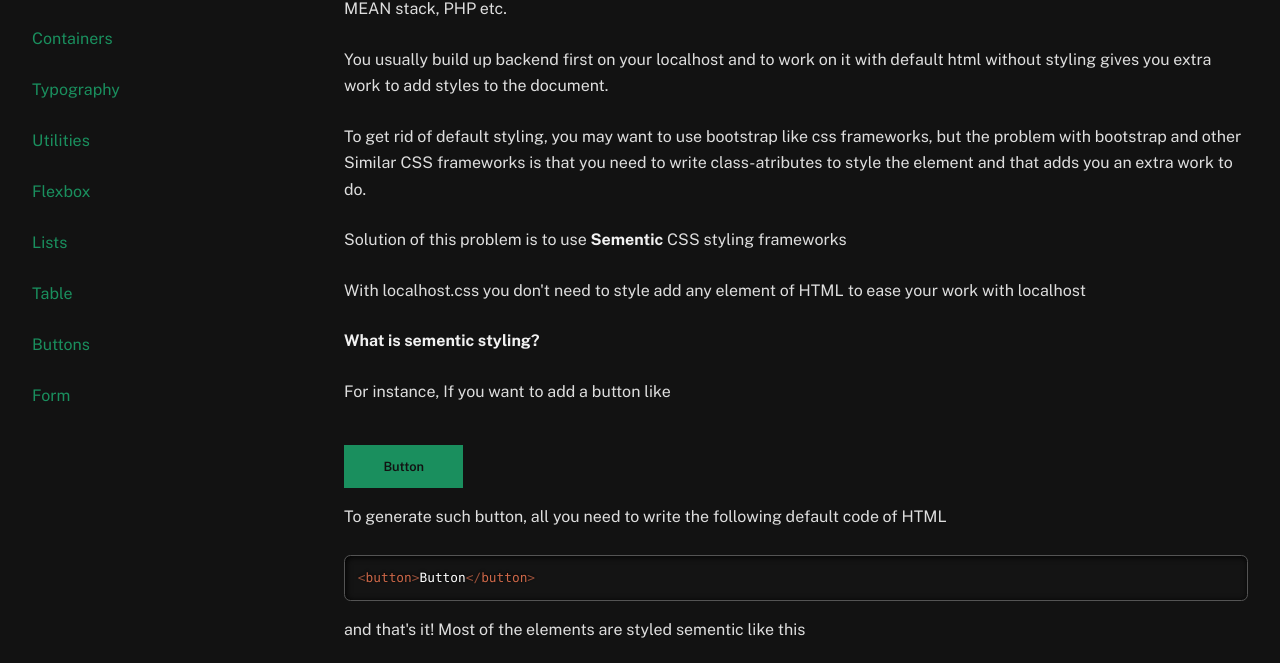
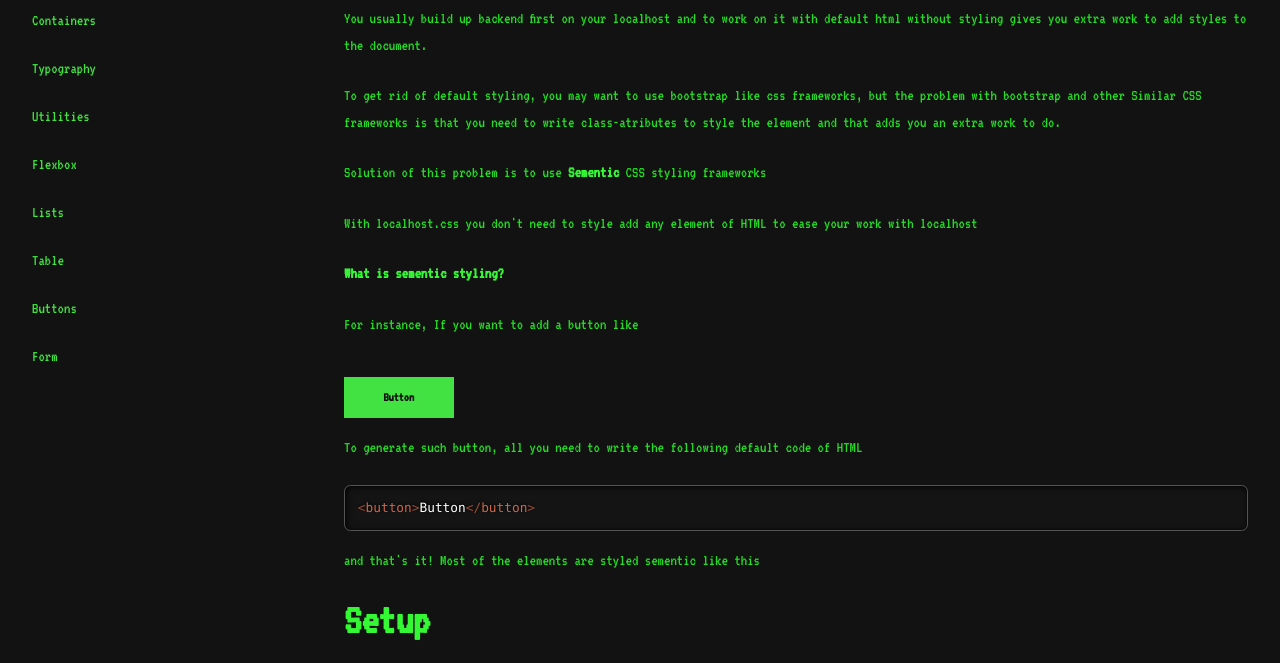
Before and after one commit to fewprojects/localhost, a plain HTML site: page index.html in a window 1280 px wide. Shown: the part 591-1254 px from the top of the page. Drawn offline with nearby package versions, Linux system fonts and the light colour scheme; some packages are replaced by stand-ins of ours; a script that the page names is missing.

Commit message:
hacker theme ADDED

```diff
--- a/index.html
+++ b/index.html
@@ -10,7 +10,7 @@
     <meta name="viewport" content="width=device-width, initial-scale=1.0">
     <title>Localhost CSS | Boilerplate for developers</title>
     <link rel="stylesheet" href="css/localhost/localhost.css">
-    <link rel="stylesheet" href="css/localhost/themes/dark/dark_green.css">
+    <link rel="stylesheet" href="css/localhost/themes/dark/hacker.css">
     <link rel="stylesheet" href="css/code/prism.css">
     <link rel="stylesheet" href="css/style.css">
     <link rel="stylesheet" href="css/font.css">
```
